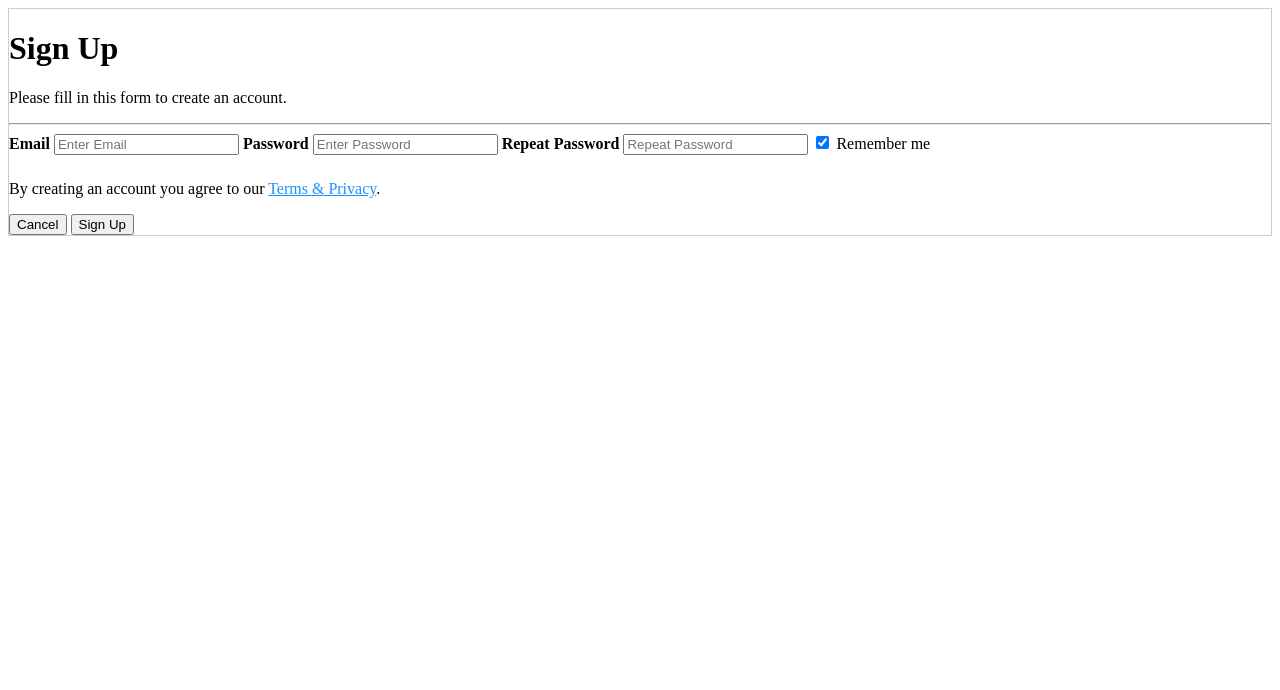
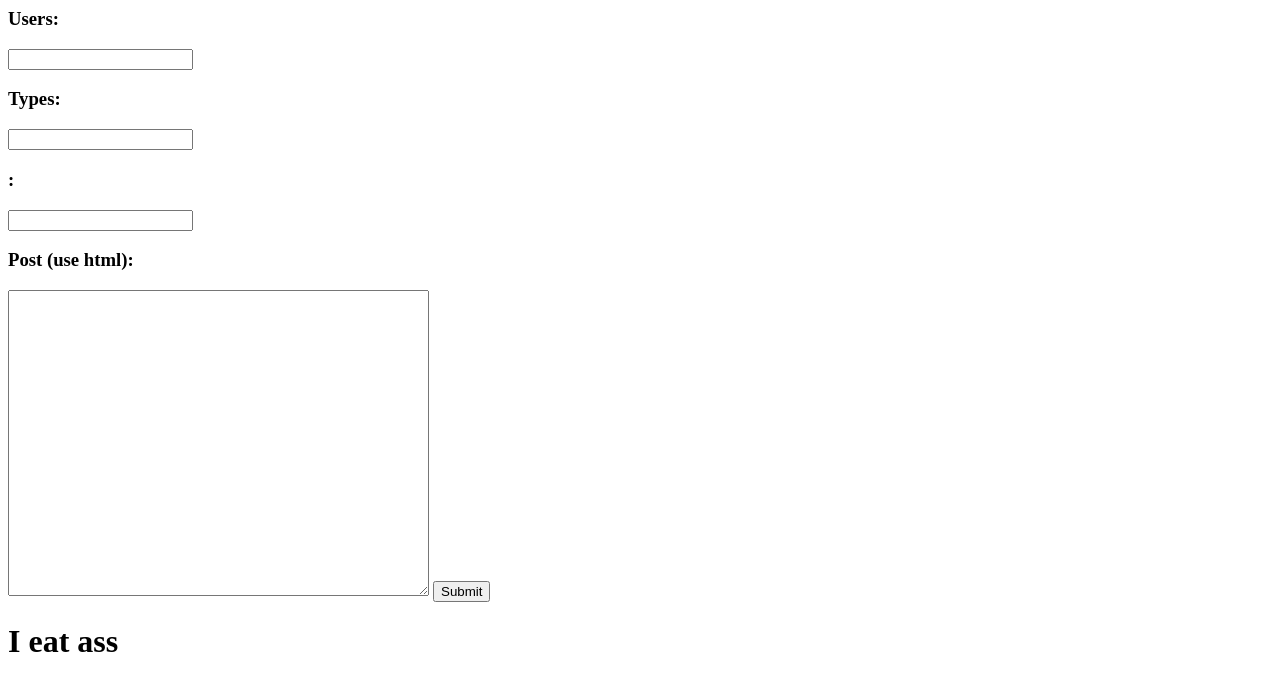
Before and after one commit to deathmock5/React_Stage2, a plain HTML site: page index.html in a window 1280 px wide. Drawn offline with Linux system fonts and the light colour scheme.

Commit message:
Change to API Backend
No longer a Sign up page! My mistake.

```diff
--- a/index.html
+++ b/index.html
@@ -3,32 +3,17 @@
     <title>API Backend</title>
   </head>
   <body>
-  <form action="action_page.php" style="border:1px solid #ccc">
-  <div class="container">
-    <h1>Sign Up</h1>
-    <p>Please fill in this form to create an account.</p>
-    <hr>
-
-    <label for="email"><b>Email</b></label>
-    <input type="text" placeholder="Enter Email" name="email" required>
-
-    <label for="psw"><b>Password</b></label>
-    <input type="password" placeholder="Enter Password" name="psw" required>
-
-    <label for="psw-repeat"><b>Repeat Password</b></label>
-    <input type="password" placeholder="Repeat Password" name="psw-repeat" required>
-
-    <label>
-      <input type="checkbox" checked="checked" name="remember" style="margin-bottom:15px"> Remember me
-    </label>
-
-    <p>By creating an account you agree to our <a href="#" style="color:dodgerblue">Terms & Privacy</a>.</p>
-
-    <div class="clearfix">
-      <button type="button" class="cancelbtn">Cancel</button>
-      <button type="submit" class="signupbtn">Sign Up</button>
-    </div>
-  </div>
+  <form onSubmit="send_post.php" method="post">
+    <h3>Users:</h3>
+    <input type="text" name="post_category">
+    <h3>Types:</h3>
+    <input type="text" name="post_title">
+    <h3>:</h3>
+    <input type="text" name="post_tags">
+    <h3>Post (use html):</h3>
+    <textarea rows="20" cols="50" name="post_contents"></textarea>
+    <input type="submit">
 </form>
+    <h1>I eat ass</h1>
   </body>
 </html>
```
